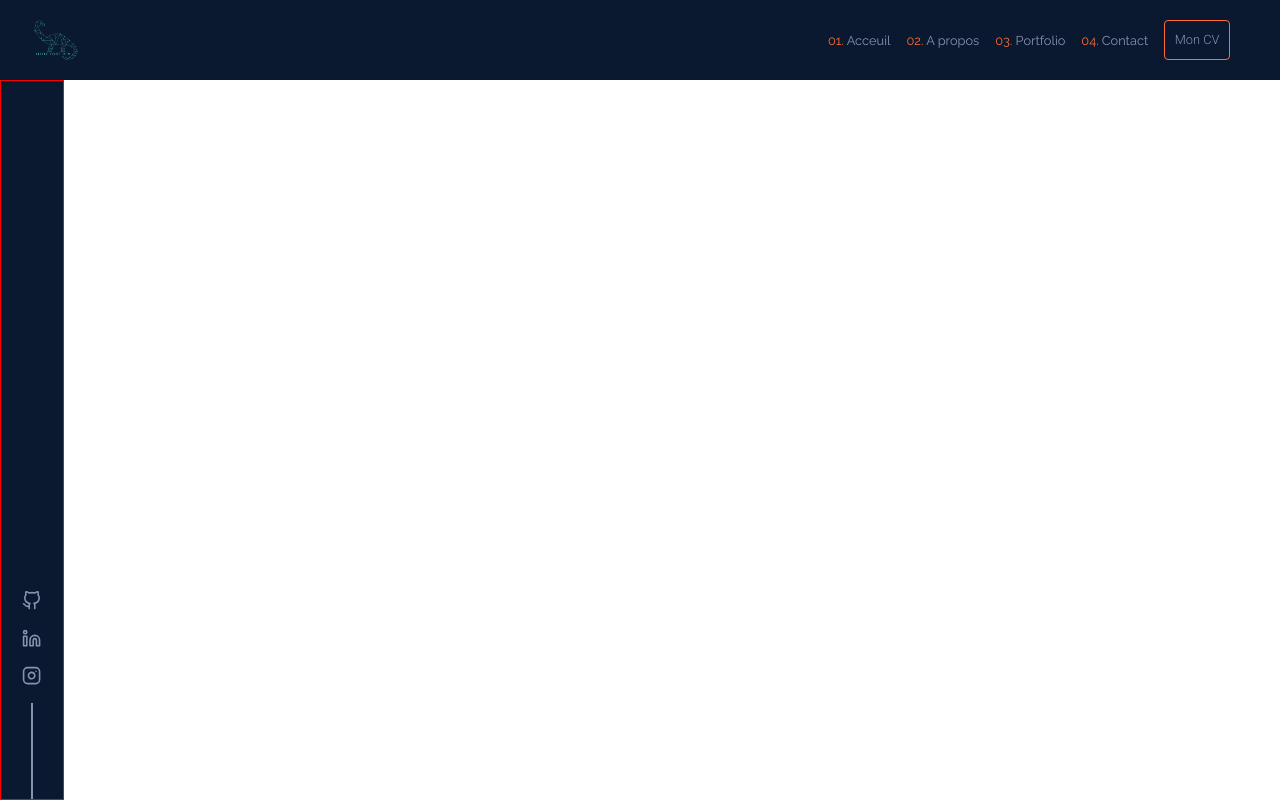
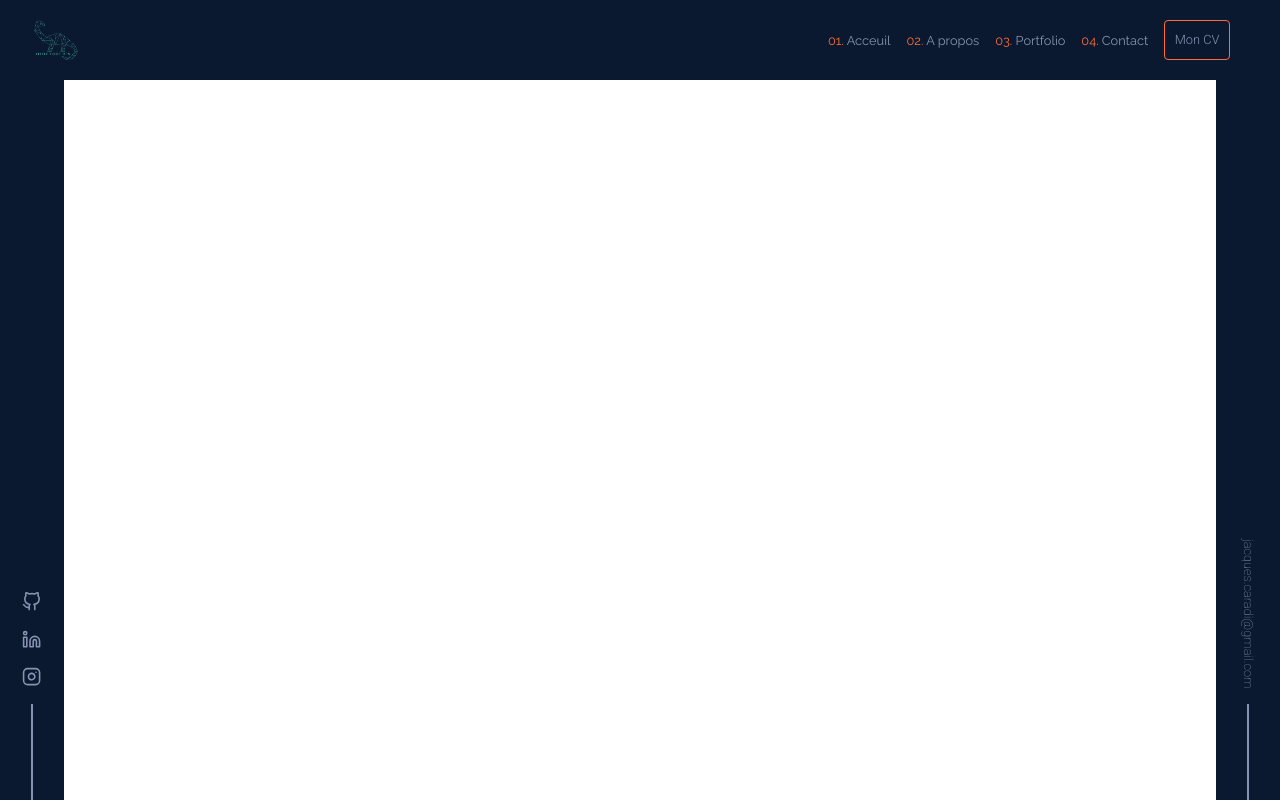
Before and after one commit to littleFootDev/littleFootPorfolio, an Angular app: page / in a window 1280 px wide. Built offline with nearby package versions, Linux system fonts and the light colour scheme.

Commit message:
Adding email contain

```diff
--- a/src/app/app.component.html
+++ b/src/app/app.component.html
@@ -1,4 +1,5 @@
 <app-header></app-header>
 <div>
     <app-contain-reseaux></app-contain-reseaux>
+    <app-email></app-email>
 </div>
--- a/src/app/app.component.scss
+++ b/src/app/app.component.scss
@@ -0,0 +1,4 @@
+div {
+    display: flex;
+    justify-content: space-between;
+}
--- a/src/app/app.module.ts
+++ b/src/app/app.module.ts
@@ -5,12 +5,14 @@ import { AppRoutingModule } from './app-routing.module';
 import { AppComponent } from './app.component';
 import { HeaderComponent } from './header/header.component';
 import { ContainReseauxComponent } from './contain-reseaux/contain-reseaux.component';
+import { EmailComponent } from './email/email.component';
 
 @NgModule({
   declarations: [
     AppComponent,
     HeaderComponent,
-    ContainReseauxComponent
+    ContainReseauxComponent,
+    EmailComponent
   ],
   imports: [
     BrowserModule,
--- /dev/null
+++ b/src/app/email/email.component.html
@@ -0,0 +1,6 @@
+<div class="contain">
+   <div class="email">
+    <a class="email-link" href="mailto:jacques.caradi@gmail.com">jacques.caradi@gmail.com</a>
+</div>
+<span></span>
+</div>
--- /dev/null
+++ b/src/app/email/email.component.scss
@@ -0,0 +1,23 @@
+.email {
+    writing-mode: vertical-rl;
+    text-orientation: mixed;
+    display:  flex;
+
+}
+.email-link {
+
+    text-decoration: none;
+    margin-bottom: 1rem;
+    color: var(--secondary);
+    font-size: 0.8rem;
+    &:hover {
+      color: var(--accent);
+      transform: scale(1.2)
+    }
+}
+
+span {
+    background: var(--secondary);
+    height: 6rem;
+    width: 0.1rem;
+  }
--- /dev/null
+++ b/src/app/email/email.component.ts
@@ -0,0 +1,15 @@
+import { Component, OnInit } from '@angular/core';
+
+@Component({
+  selector: 'app-email',
+  templateUrl: './email.component.html',
+  styleUrls: ['./email.component.scss']
+})
+export class EmailComponent implements OnInit {
+
+  constructor() { }
+
+  ngOnInit(): void {
+  }
+
+}
--- a/src/styles.scss
+++ b/src/styles.scss
@@ -56,7 +56,6 @@ h4 {
   justify-content: flex-end;
   background: var(--primary);
   align-items: center;
-  border: 1px solid red;
 }
 
 @media screen and (min-width: 768px) {
```
Also changed, not shown: 1 other file (tests, documents, lock files or other folders).
